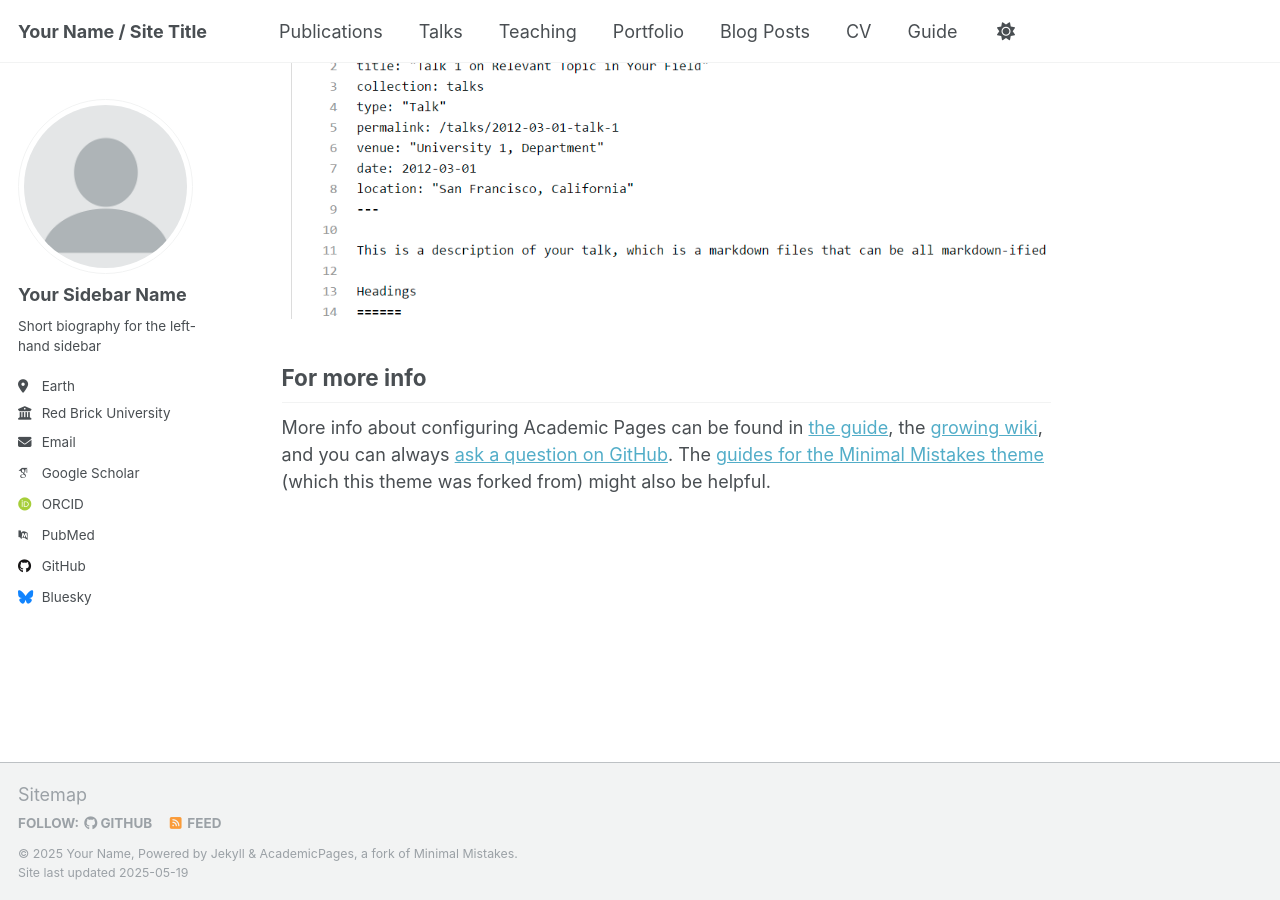
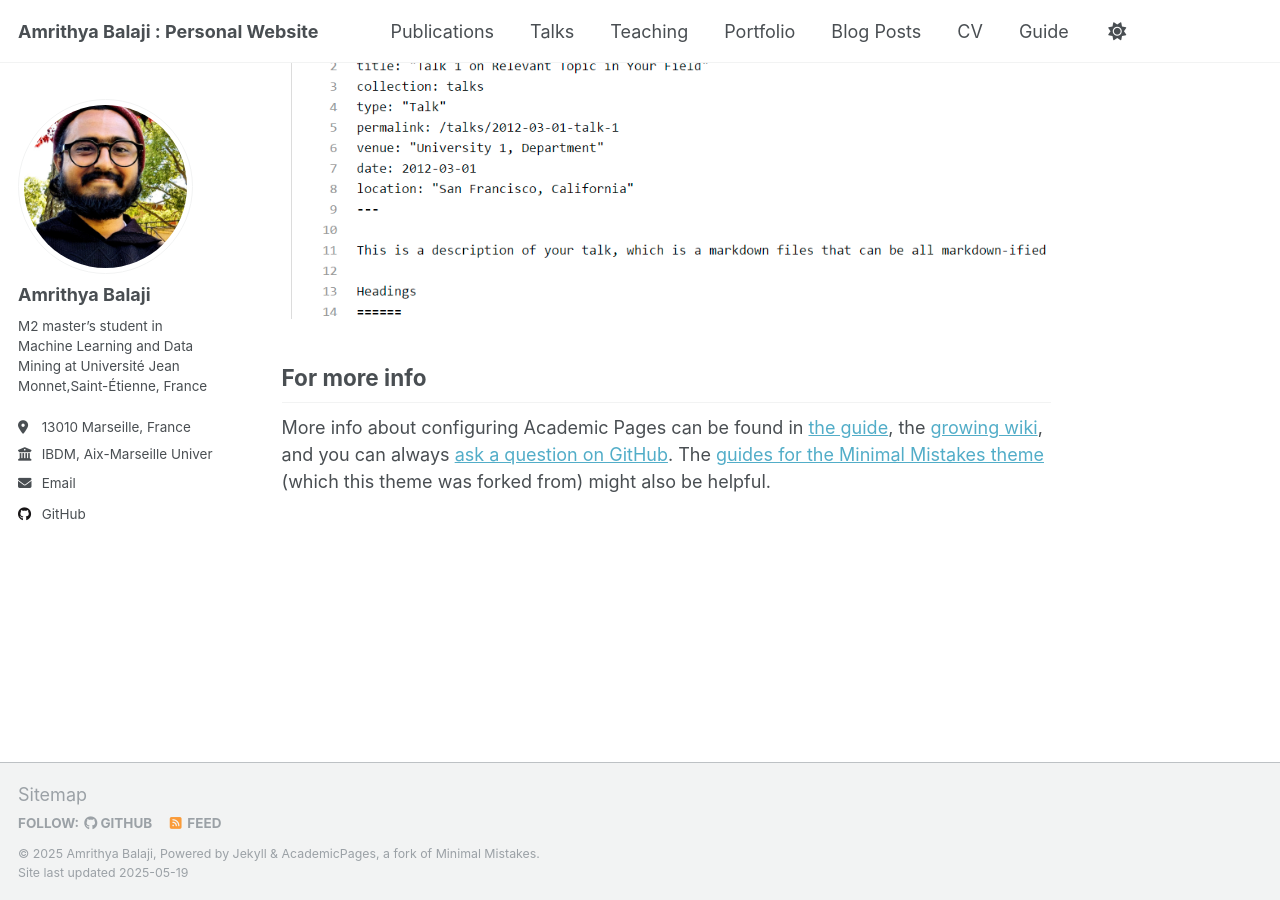
Before and after one commit to amrithya/amrithya.github.io, a Jekyll site: the page built from _pages/about.md, in a window 1280 px wide and 900 px high, scrolled down 2636 px. Built offline with Jekyll 4.4.1, drawn with Linux system fonts in a browser that asks for light colours; some web fonts are replaced.

Commit message:
edited config

```diff
--- a/_config.yml
+++ b/_config.yml
@@ -9,36 +9,37 @@
 # Basic Site Settings
 locale                   : "en-US"
 site_theme               : "default"
-title                    : "Your Name / Site Title"
+title                    : "Amrithya Balaji : Personal Website"
+subtitle                 : "A personal website for Amrithya Balaji"
 title_separator          : "-"
-name                     : &name "Your Name"
-description              : &description "personal description"
-url                      : https://academicpages.github.io # the base hostname & protocol for your site e.g. "https://[your GitHub username].github.io" or if you already have some other page hosted on Github then use "https://[your GitHub username].github.io/[Your Repo Name]"
+name                     : &name "Amrithya Balaji"
+description              : &description "A personal website for Amrithya Balaji"
+url                      : https://amrithya.github.io # the base hostname & protocol for your site e.g. "https://[your GitHub username].github.io" or if you already have some other page hosted on Github then use "https://[your GitHub username].github.io/[Your Repo Name]"
 baseurl                  : "" # the subpath of your site, e.g. "/blog"
-repository               : "academicpages/academicpages.github.io"
+repository               : "amrithya/amrithya.github.io"
 
 # Site Author - The following control what appear as part of the author content on the side bar.
 #               If a field is blank the icon and link will not appear, otherwise it will be shown.
 #               Additional customization can be done by editing /_includes/author-profile.html
 author:
   # Biographic information
-  avatar           : "profile.png"
-  name             : "Your Sidebar Name"
+  avatar           : "profile.jpg"
+  name             : "Amrithya Balaji"
   pronouns         : # example: "she/her"
-  bio              : "Short biography for the left-hand sidebar"
-  location         : "Earth"
-  employer         : "Red Brick University"
+  bio              : "M2 master’s student in Machine Learning and Data Mining at Université Jean Monnet,Saint-Étienne, France"
+  location         : "13010 Marseille, France"
+  employer         : "IBDM, Aix-Marseille University and QARMA, LIS"
   uri              : # URL
-  email            : "none@example.org"
+  email            : "amrithyarao1999@gmail.com"
 
   # Academic websites
   academia         : # URL
   arxiv            : # URL - Update with the correct link to your profile
-  googlescholar    : "https://scholar.google.com/citations?user=PS_CX0AAAAAJ"
+  googlescholar    : #
   impactstory      : # URL
-  orcid            : "http://orcid.org/yourorcidurl"
+  orcid            : #
   semantic         : # URL
-  pubmed           : "https://www.ncbi.nlm.nih.gov/pubmed/?term=john+snow"
+  pubmed           : #
   researchgate     : # URL
   scopus           : # URL
 
@@ -46,12 +47,12 @@ author:
   bitbucket        : # Username - Update with your username on the site
   codepen          : # Username
   dribbble         : # Username
-  github           : "academicpages"
+  github           : "amrithya"
   kaggle           : # Username
   stackoverflow    : # User number or user number and name (i.e., use "1" or "1/jeff-atwood")
 
   # Social media
-  bluesky          : "bsky.app" # Replace this with you Bluesky username
+  bluesky          : # Replace this with you Bluesky username
   facebook         : # Username
   flickr           : # Username
   foursquare       : # Username
```
Also changed, not shown: images/profile.jpg (added).
